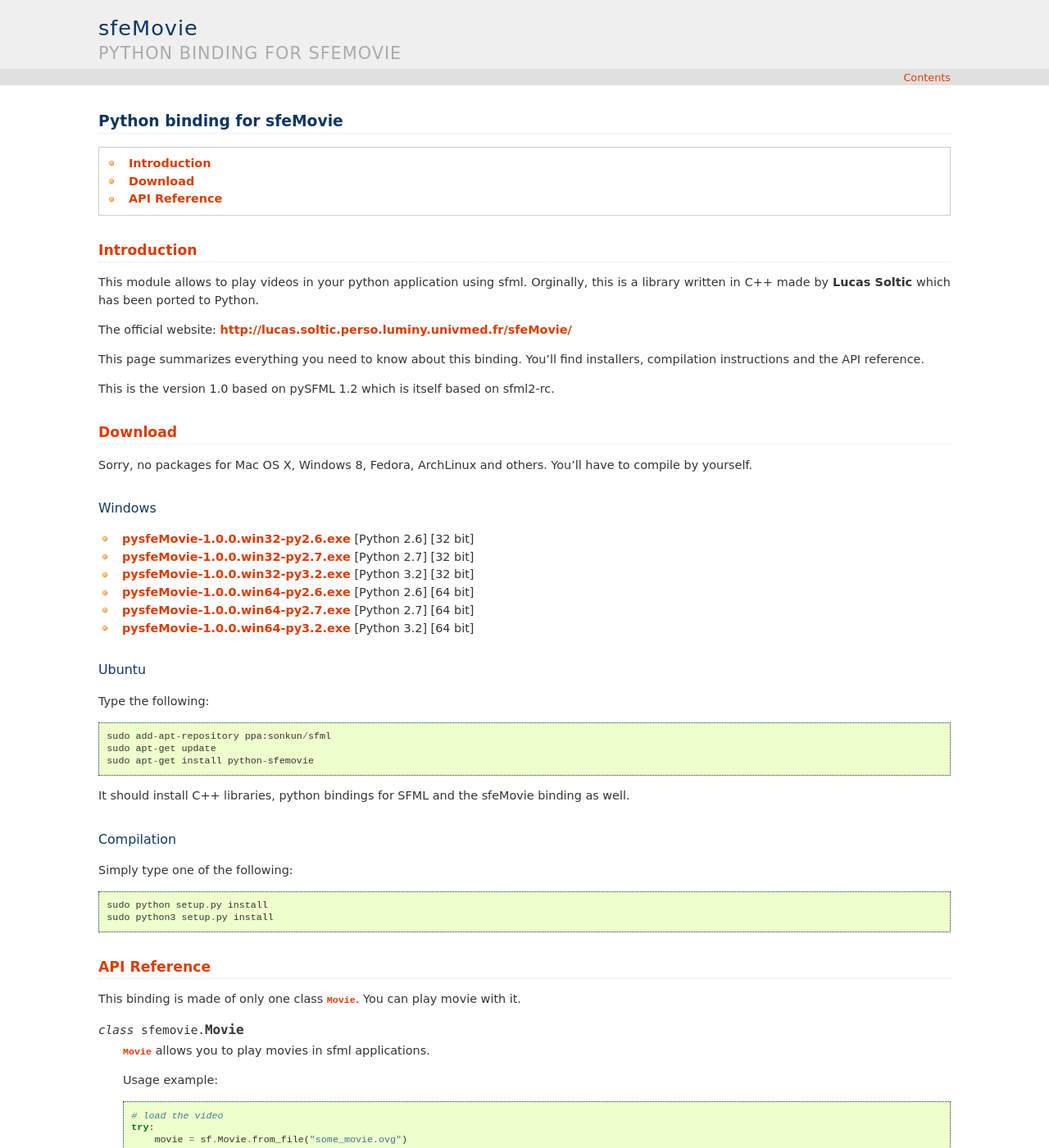
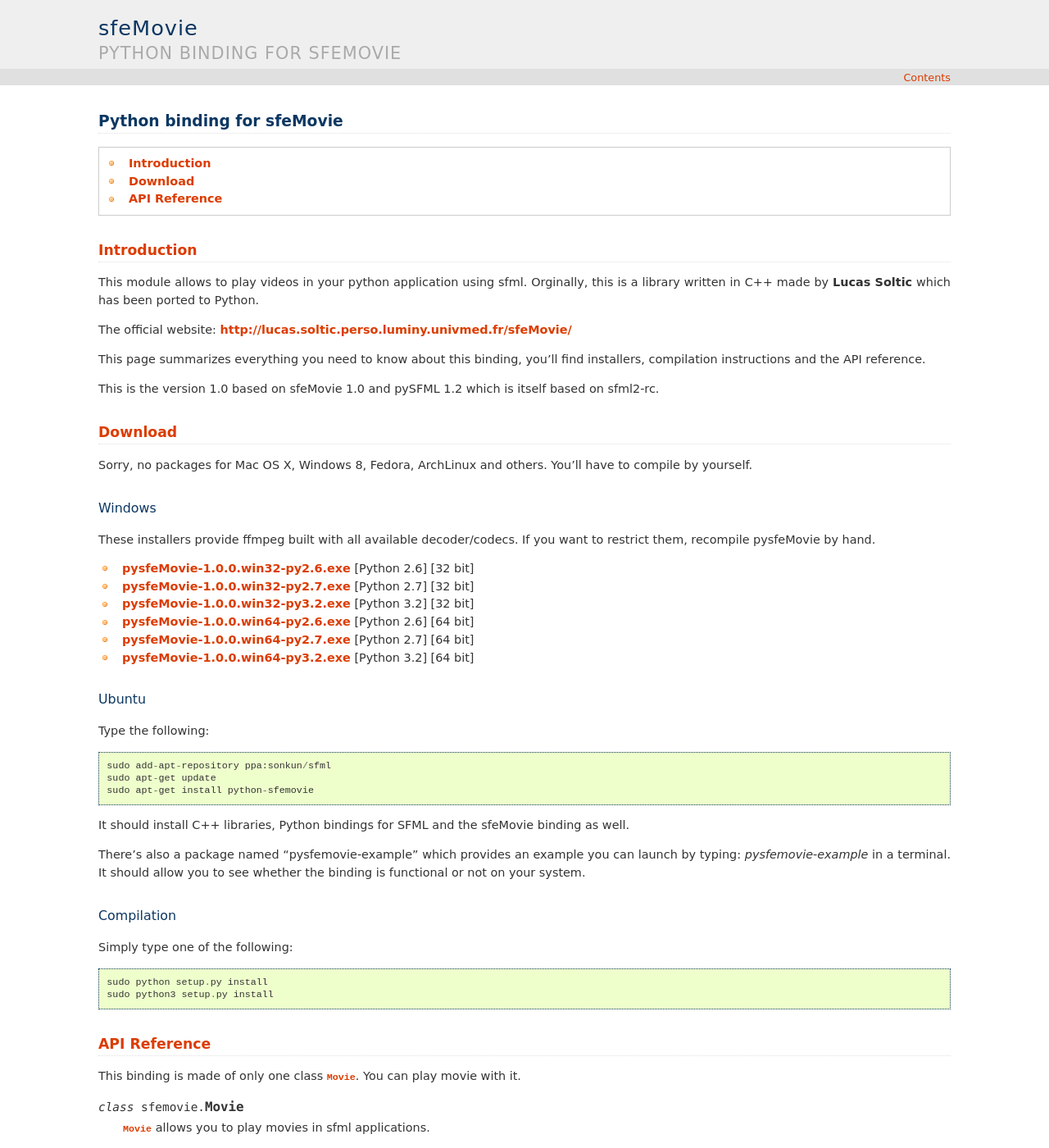
Before and after one commit to PySFML/python-sfemovie, a Sphinx documentation site: the page built from doc/source/index.rst, in a window 1280 px wide and 1400 px high. Shown: the whole window at 82% size. Built offline with Sphinx 7.4.7, drawn with Linux system fonts in a browser that asks for light colours.

Commit message:
improved and fixed some errors in the documentation

```diff
--- a/doc/source/index.rst
+++ b/doc/source/index.rst
@@ -14,10 +14,11 @@
 
 The official website: http://lucas.soltic.perso.luminy.univmed.fr/sfeMovie/
 
-This page summarizes everything you need to know about this binding.
-You'll find installers, compilation instructions and the API reference.
+This page summarizes everything you need to know about this binding, you'll
+find installers, compilation instructions and the API reference.
 
-This is the version 1.0 based on pySFML 1.2 which is itself based on sfml2-rc.
+This is the version 1.0 based on sfeMovie 1.0 and pySFML 1.2 which is itself
+based on sfml2-rc.
 
 Download
 --------
@@ -26,12 +27,15 @@
 
 Windows
 ^^^^^^^
-* `pysfeMovie-1.0.0.win32-py2.6.exe <http://python-sfml.org/1.0/downloads/pysfeMovie-1.0.0.win32-py2.6.exe>`_ [Python 2.6] [32 bit]
-* `pysfeMovie-1.0.0.win32-py2.7.exe <http://python-sfml.org/1.0/downloads/pysfeMovie-1.0.0.win32-py2.7.exe>`_ [Python 2.7] [32 bit]
-* `pysfeMovie-1.0.0.win32-py3.2.exe <http://python-sfml.org/1.0/downloads/pysfeMovie-1.0.0.win32-py3.2.exe>`_ [Python 3.2] [32 bit]
-* `pysfeMovie-1.0.0.win64-py2.6.exe <http://python-sfml.org/1.0/downloads/pysfeMovie-1.0.0.win64-py2.6.exe>`_ [Python 2.6] [64 bit]
-* `pysfeMovie-1.0.0.win64-py2.7.exe <http://python-sfml.org/1.0/downloads/pysfeMovie-1.0.0.win64-py2.7.exe>`_ [Python 2.7] [64 bit]
-* `pysfeMovie-1.0.0.win64-py3.2.exe <http://python-sfml.org/1.0/downloads/pysfeMovie-1.0.0.win64-py3.2.exe>`_ [Python 3.2] [64 bit]
+These installers provide ffmpeg built with all available decoder/codecs. If you
+want to restrict them, recompile pysfeMovie by hand.
+
+* `pysfeMovie-1.0.0.win32-py2.6.exe <http://sfemovie.python-sfml.org/1.0/downloads/pysfeMovie-1.0.0.win32-py2.6.exe>`_ [Python 2.6] [32 bit]
+* `pysfeMovie-1.0.0.win32-py2.7.exe <http://sfemovie.python-sfml.org/1.0/downloads/pysfeMovie-1.0.0.win32-py2.7.exe>`_ [Python 2.7] [32 bit]
+* `pysfeMovie-1.0.0.win32-py3.2.exe <http://sfemovie.python-sfml.org/1.0/downloads/pysfeMovie-1.0.0.win32-py3.2.exe>`_ [Python 3.2] [32 bit]
+* `pysfeMovie-1.0.0.win64-py2.6.exe <http://sfemovie.python-sfml.org/1.0/downloads/pysfeMovie-1.0.0.win64-py2.6.exe>`_ [Python 2.6] [64 bit]
+* `pysfeMovie-1.0.0.win64-py2.7.exe <http://sfemovie.python-sfml.org/1.0/downloads/pysfeMovie-1.0.0.win64-py2.7.exe>`_ [Python 2.7] [64 bit]
+* `pysfeMovie-1.0.0.win64-py3.2.exe <http://sfemovie.python-sfml.org/1.0/downloads/pysfeMovie-1.0.0.win64-py3.2.exe>`_ [Python 3.2] [64 bit]
 
 Ubuntu
 ^^^^^^
@@ -41,8 +45,12 @@
    sudo apt-get update
    sudo apt-get install python-sfemovie
 
-It should install C++ libraries, python bindings for SFML and the
+It should install C++ libraries, Python bindings for SFML and the
 sfeMovie binding as well.
+
+There's also a package named "pysfemovie-example" which provides an example you
+can launch by typing: `pysfemovie-example` in a terminal. It should allow you to
+see whether the binding is functional or not on your system.
 
 Compilation
 ^^^^^^^^^^^
```
